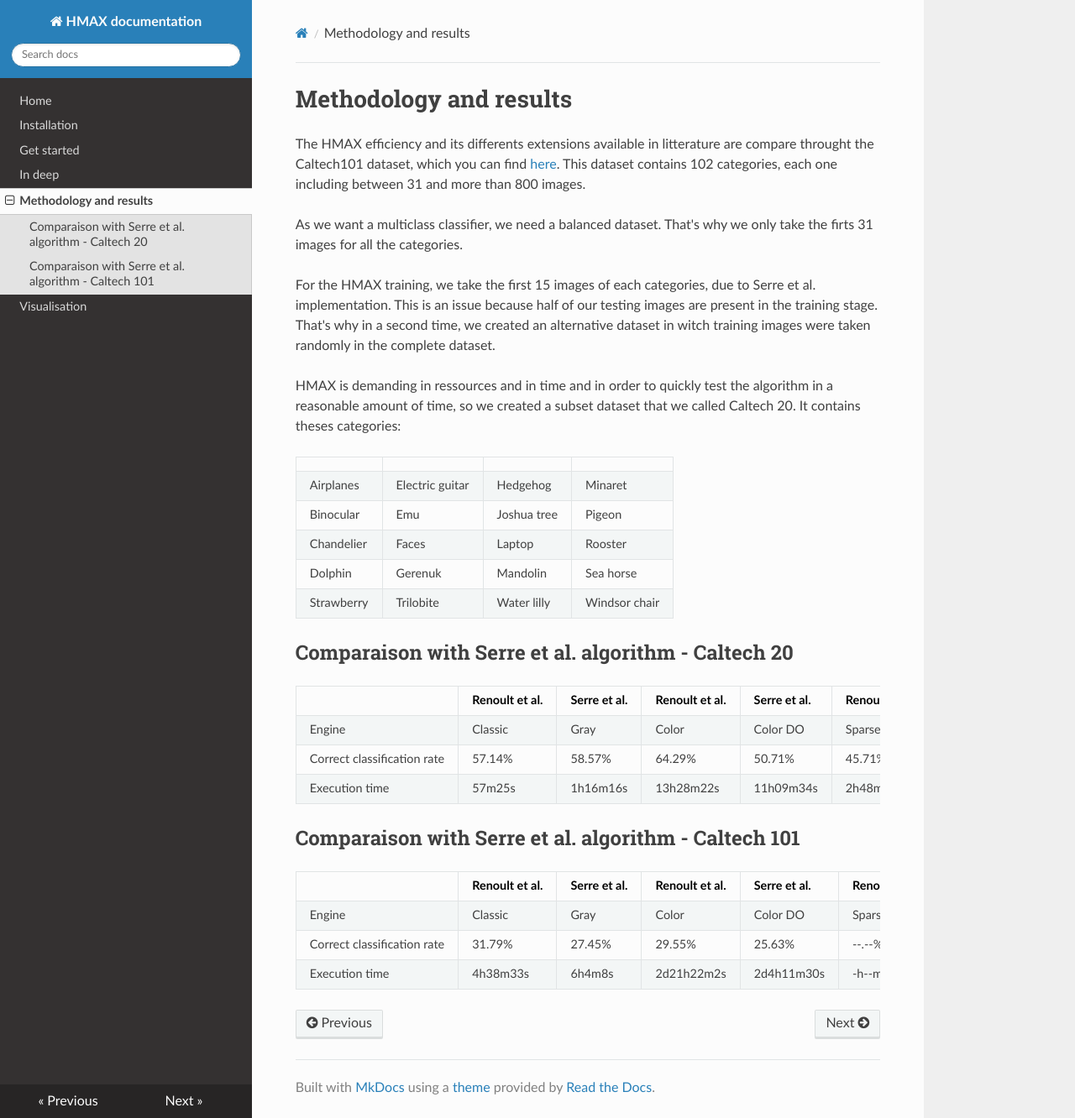
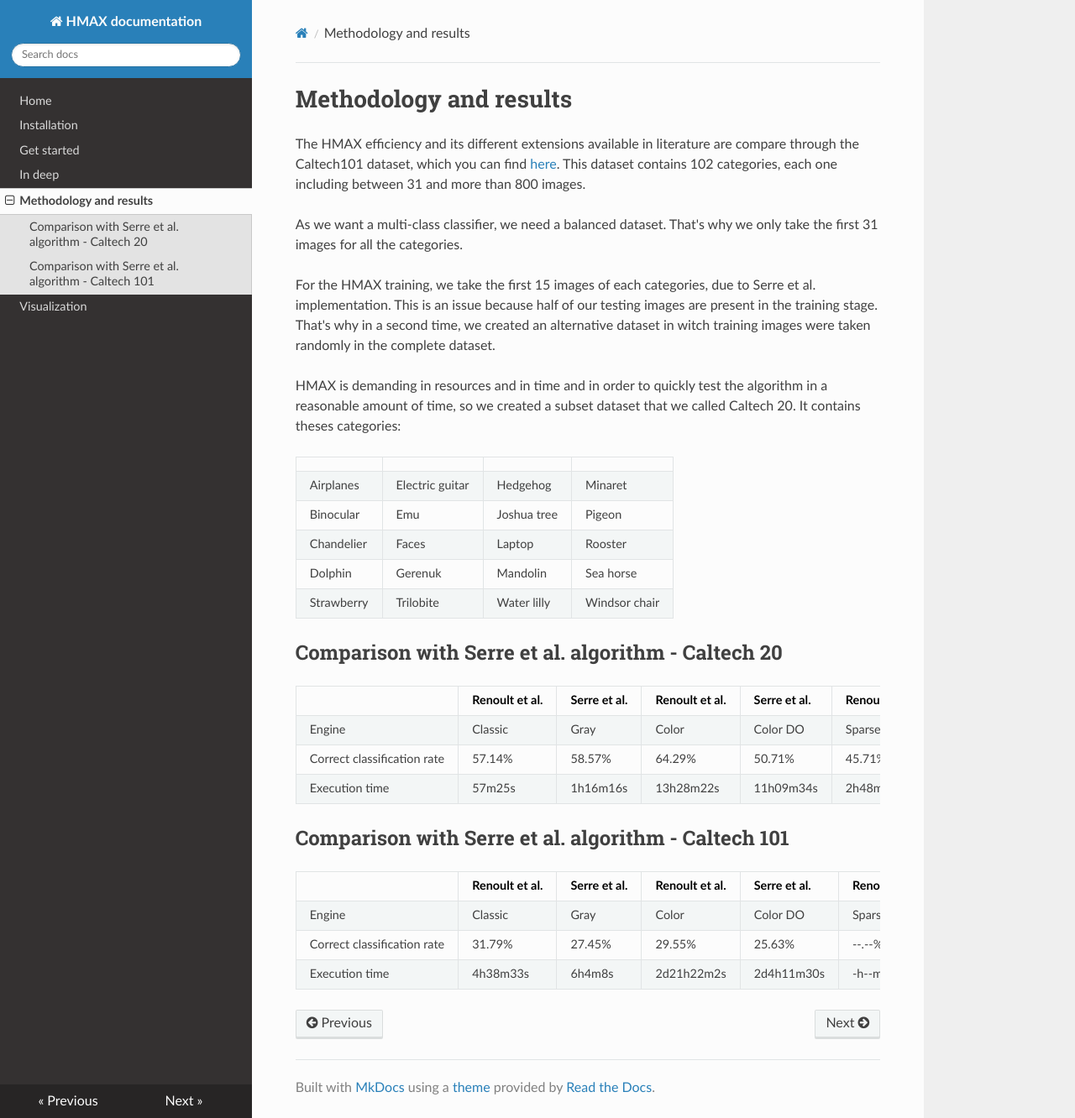
Before and after one commit to EEVCOM-Montpellier/hmax-documentation, an MkDocs documentation site: the page built from docs/methodology-and-results.md, in a window 1280 px wide and 1332 px high. Shown: the whole window at 84% size. Built offline with MkDocs 1.6.1, drawn with Linux system fonts in a browser that asks for light colours; nearby versions of some CDN libraries; old or Windows-style settings are respelled for this version of MkDocs.

Commit message:
Fix typos

```diff
--- a/docs/methodology-and-results.md
+++ b/docs/methodology-and-results.md
@@ -1,14 +1,14 @@
 # Methodology and results
 
-The HMAX efficiency and its differents extensions available in litterature are compare throught the Caltech101 dataset, which you can find [here](http://www.vision.caltech.edu/Image_Datasets/Caltech101/).
+The HMAX efficiency and its different extensions available in literature are compare through the Caltech101 dataset, which you can find [here](http://www.vision.caltech.edu/Image_Datasets/Caltech101/).
 This dataset contains 102 categories, each one including between 31 and more than 800 images.
 
-As we want a multiclass classifier, we need a balanced dataset. That's why we only take the firts 31 images for all the categories.
+As we want a multi-class classifier, we need a balanced dataset. That's why we only take the first 31 images for all the categories.
 
 For the HMAX training, we take the first 15 images of each categories, due to Serre et al. implementation. This is an issue because half of our testing images are present in the training stage.
 That's why in a second time, we created an alternative dataset in witch training images were taken randomly in the complete dataset.
 
-HMAX is demanding in ressources and in time and in order to quickly test the algorithm in a reasonable amount of time, so we created a subset dataset that we called Caltech 20. It contains theses categories:
+HMAX is demanding in resources and in time and in order to quickly test the algorithm in a reasonable amount of time, so we created a subset dataset that we called Caltech 20. It contains theses categories:
 
 |            |                 |             |               |
 |------------|-----------------|-------------|---------------|
@@ -18,7 +18,7 @@ HMAX is demanding in ressources and in time and in order to quickly test the alg
 | Dolphin    | Gerenuk         | Mandolin    | Sea horse     |
 | Strawberry | Trilobite       | Water lilly | Windsor chair |
 
-## Comparaison with Serre et al. algorithm - Caltech 20
+## Comparison with Serre et al. algorithm - Caltech 20
 
 |                             | Renoult et al. | Serre et al. | Renoult et al. | Serre et al. | Renoult et al. |
 |-----------------------------|----------------|--------------|----------------|--------------|----------------|
@@ -26,7 +26,7 @@ HMAX is demanding in ressources and in time and in order to quickly test the alg
 | Correct classification rate | 57.14%         | 58.57%       | 64.29%         | 50.71%       | 45.71%         |
 | Execution time              | 57m25s         | 1h16m16s     | 13h28m22s      | 11h09m34s    | 2h48m00s        |
 
-## Comparaison with Serre et al. algorithm - Caltech 101
+## Comparison with Serre et al. algorithm - Caltech 101
 
 |                             | Renoult et al. | Serre et al. | Renoult et al. | Serre et al. | Renoult et al. |
 |-----------------------------|----------------|--------------|----------------|--------------|----------------|
--- a/mkdocs.yml
+++ b/mkdocs.yml
@@ -5,7 +5,7 @@ pages:
   - 'Get started': get-started.md
   - 'In deep': indeep.md
   - 'Methodology and results': methodology-and-results.md
-  - Visualisation: visualisation.md
+  - Visualization: visualization.md
 theme:
   name: readthedocs
 markdown_extensions:
```
Also changed, not shown: README.md (+0 -6 lines), docs/get-started.md (+3 -3 lines), docs/indeep.md (+5 -5 lines), docs/installation.md (+1 -1 lines), docs/visualisation.md (deleted, +0 -3 lines), docs/visualization.md (added, +3 -0 lines).
